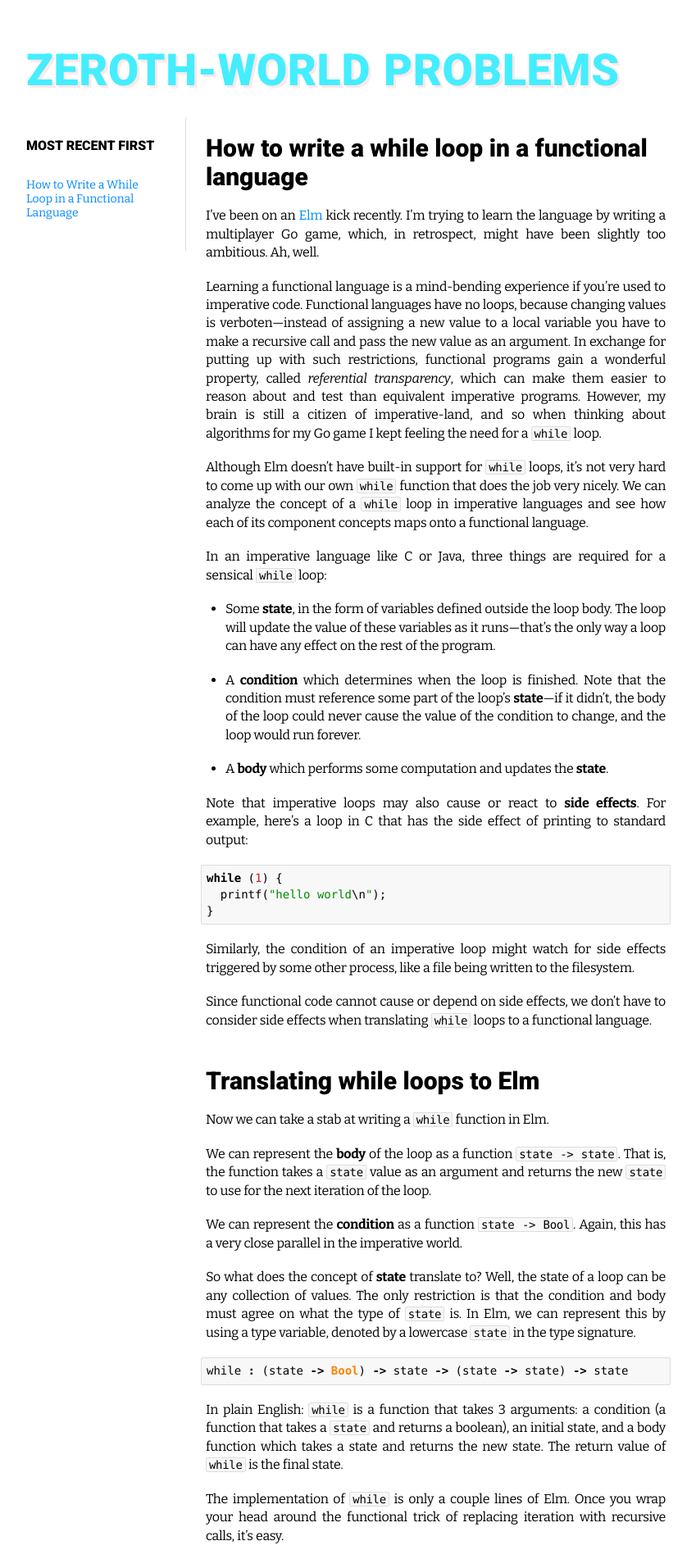
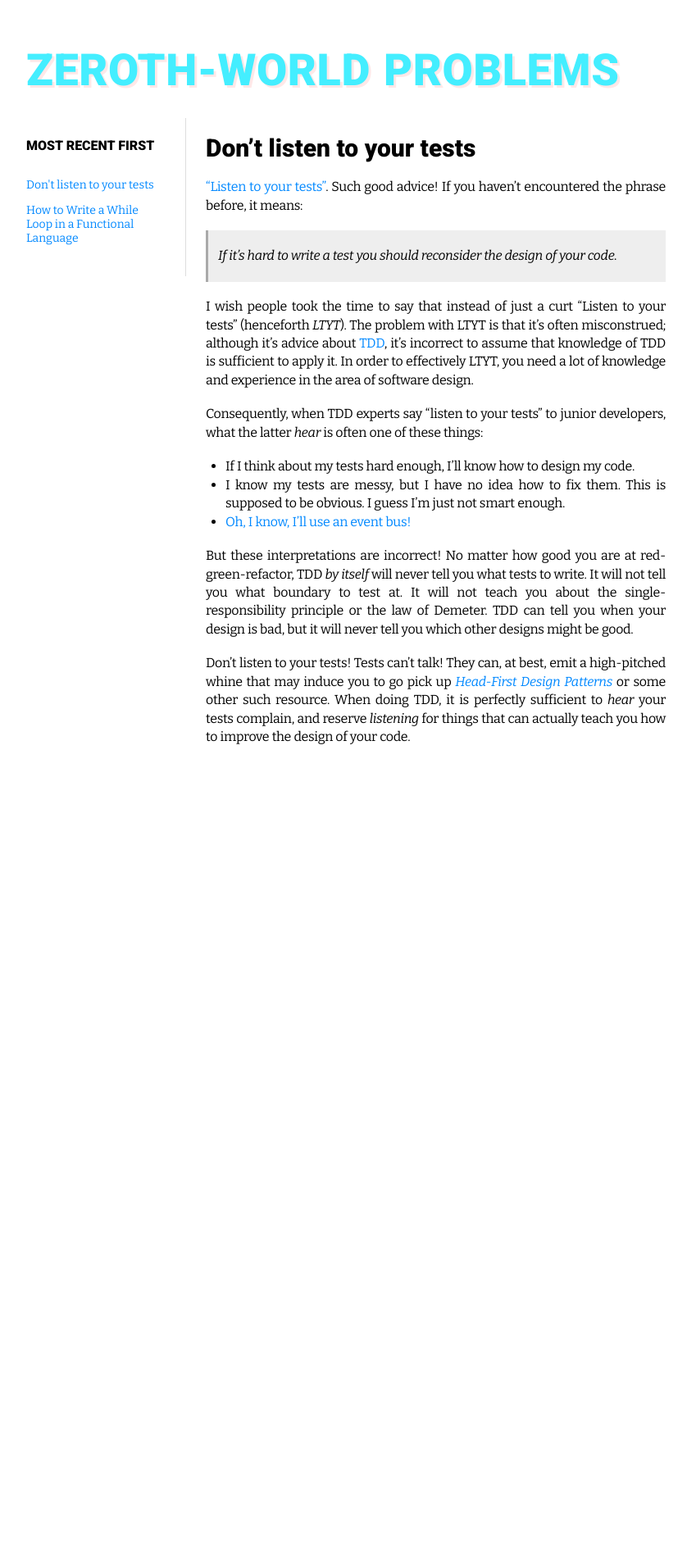
Before and after one commit to benchristel/benchristel.github.io, a Jekyll site: the page built from index.html, in a window 1280 px wide. Shown: the top 1902 px of the page at 82% size, without its empty margins (218-1067 px from the left). Built offline with Jekyll 4.4.1, drawn with Linux system fonts in a browser that asks for light colours; after the commit the page ends 930 px from its top, so only the background shows below that; some of the changed text lies outside the part shown.

Commit message:
Don't listen to your tests

```diff
--- /dev/null
+++ b/_posts/2017-01-15-don-t-listen-to-your-tests.md
@@ -0,0 +1,22 @@
+---
+layout: post
+title: Don't listen to your tests
+---
+
+# Don't listen to your tests
+
+["Listen to your tests"](http://chimera.labs.oreilly.com/books/1234000000754/ch19.html#_listen_to_your_tests_ugly_tests_signal_a_need_to_refactor). Such good advice! If you haven't encountered the phrase before, it means:
+
+> If it's hard to write a test you should reconsider the design of your code.
+
+I wish people took the time to say that instead of just a curt "Listen to your tests" (henceforth _LTYT_). The problem with LTYT is that it's often misconstrued; although it's advice about [TDD](http://wiki.c2.com/?TestDrivenDevelopment), it's incorrect to assume that knowledge of TDD is sufficient to apply it. In order to effectively LTYT, you need a lot of knowledge and experience in the area of software design.
+
+Consequently, when TDD experts say "listen to your tests" to junior developers, what the latter *hear* is often one of these things:
+
+- If I think about my tests hard enough, I'll know how to design my code.
+- I know my tests are messy, but I have no idea how to fix them. This is supposed to be obvious. I guess I'm just not smart enough.
+- [Oh, I know, I'll use an event bus!](https://grysz.com/2015/11/05/listen-to-your-tests-a-real-example/)
+
+But these interpretations are incorrect! No matter how good you are at red-green-refactor, TDD *by itself* will never tell you what tests to write. It will not tell you what boundary to test at. It will not teach you about the single-responsibility principle or the law of Demeter. TDD can tell you when your design is bad, but it will never tell you which other designs might be good.
+
+Don't listen to your tests! Tests can't talk! They can, at best, emit a high-pitched whine that may induce you to go pick up [_Head-First Design Patterns_](http://shop.oreilly.com/product/9780596007126.do) or some other such resource. When doing TDD, it is perfectly sufficient to *hear* your tests complain, and reserve *listening* for things that can actually teach you how to improve the design of your code.
--- a/_sass/_base.scss
+++ b/_sass/_base.scss
@@ -147,6 +147,14 @@ a {
     line-height: 140%;
   }
 
+  blockquote {
+    padding: 1px 12px 1px 12px;
+    border-left: 3px solid #aaa;
+    font-color: #555;
+    background-color: #eee;
+    font-style: italic;
+  }
+
   pre, code.highlighter-rouge {
     font-family: Menlo, Monaco, monospace;
     border: 1px solid #ddd;
```
